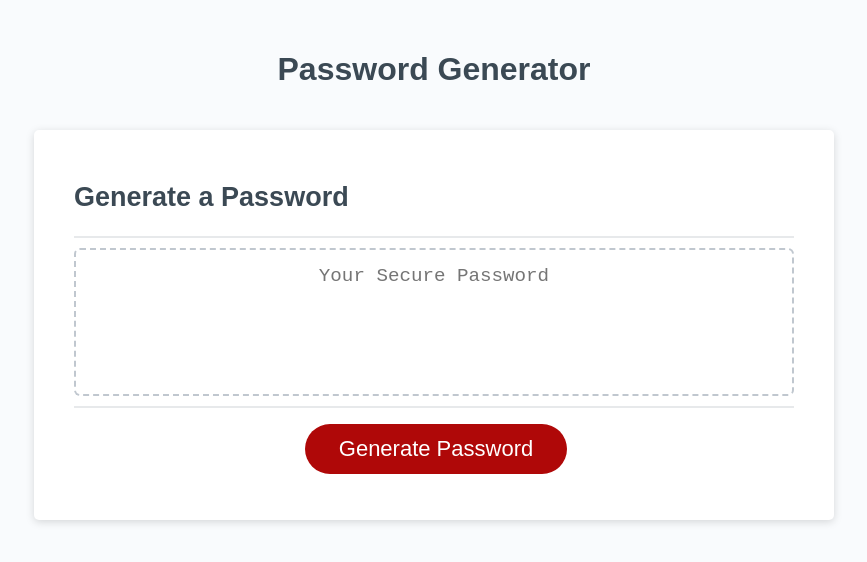
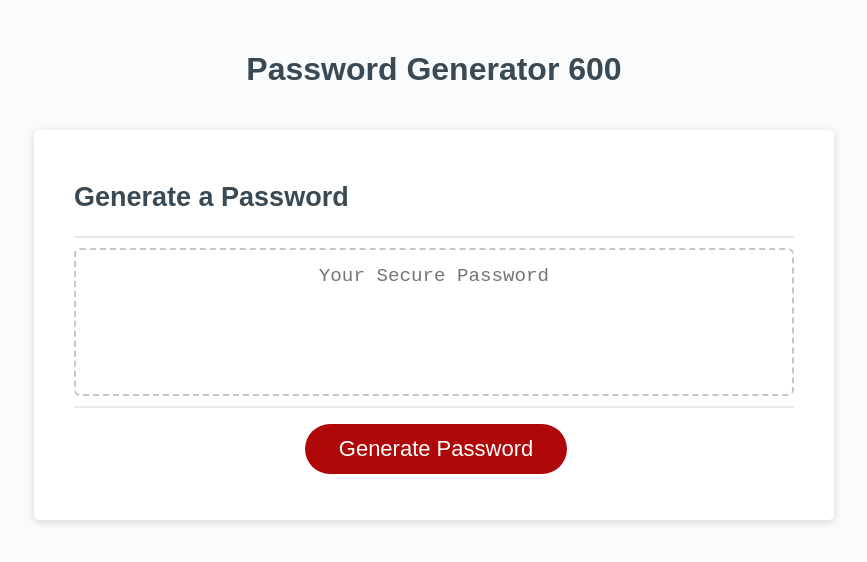
Before and after one commit to tforde4623/password-generator-600, a plain HTML site: page index.html in a window 1280 px wide. Shown: the whole page, without its empty margins (206-1073 px from the left). Drawn offline with Linux system fonts and the light colour scheme.

Commit message:
changed header in html

```diff
--- a/index.html
+++ b/index.html
@@ -12,7 +12,7 @@
 <body>
   <div class="wrapper">
     <header>
-      <h1>Password Generator</h1>
+      <h1>Password Generator 600</h1>
     </header>
     <div class="card">
       <div class="card-header">
```
